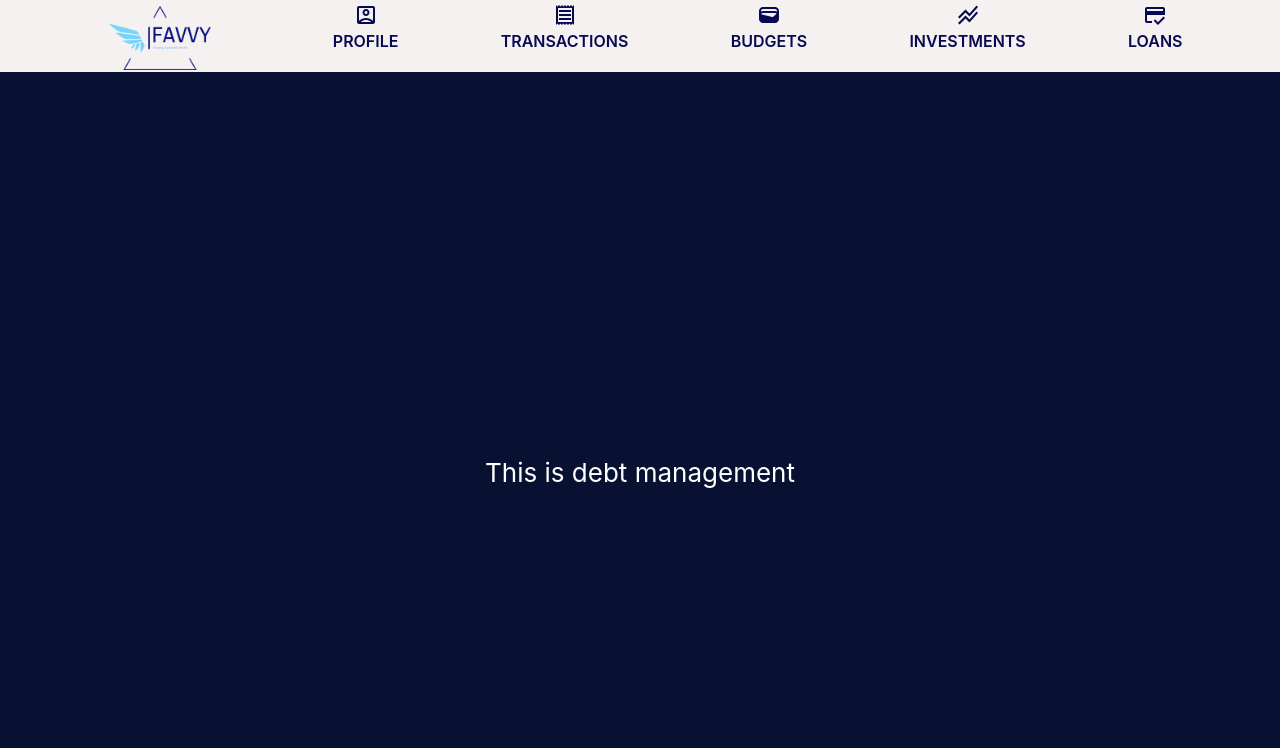
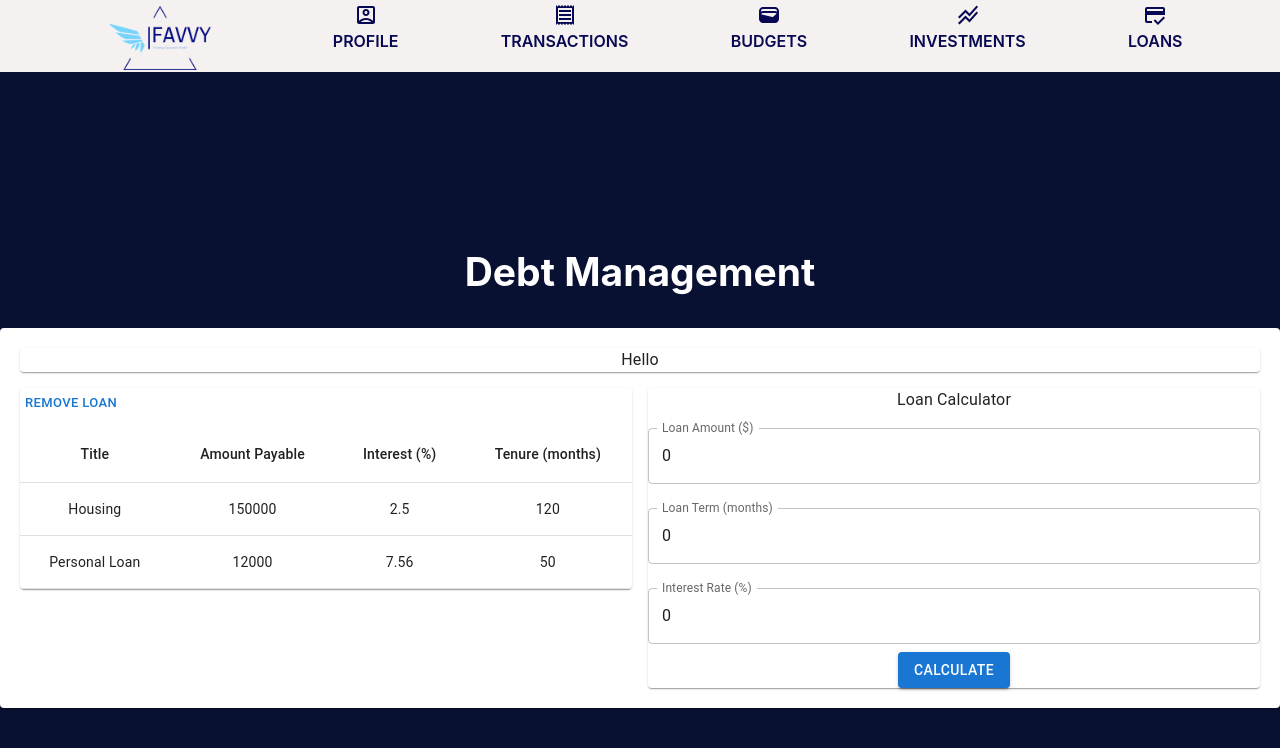
Before and after one commit to ivan89kiat/Favvy_Capstone, a React (Create React App) app: page /loan in a window 1280 px wide. Shown: the top 748 px of the page. Built offline with nearby package versions, Linux system fonts and the light colour scheme; no server answers.

Commit message:
display loan portfolios and added loan calculator

```diff
--- a/src/Components/DebtManagement.js
+++ b/src/Components/DebtManagement.js
@@ -1,5 +1,252 @@
-import React from "react";
+import React, { useState } from "react";
+import {
+  Grid,
+  Paper,
+  Typography,
+  Card,
+  Divider,
+  TextField,
+  Button,
+  CardContent,
+  Box,
+  Tooltip,
+  Stack,
+  Table,
+  TableCell,
+  TableHead,
+  TableRow,
+  TableContainer,
+  TableBody,
+  Modal,
+  FormControl,
+} from "@mui/material";
+import axios from "axios";
 
 export default function DebtManagement() {
-  return <div>This is debt management</div>;
+  const [loanAmount, setLoanAmount] = useState(0);
+  const [loanTerm, setLoanTerm] = useState(0);
+  const [interestRate, setInterestRate] = useState(0);
+  const [EMI, setEMI] = useState(0);
+  const [totalAmount, setTotalAmount] = useState(0);
+  const [totalInterest, setTotalInterest] = useState(0);
+  const [showResult, setShowResult] = useState(false);
+  const [showLoanForm, setShowLoanForm] = useState(false);
+  const [title, setTitle] = useState("");
+  const [data, setData] = useState([
+    { id: 1, title: "Housing", amount: 150000, interest: 2.5, tenure: 120 },
+    {
+      id: 2,
+      title: "Personal Loan",
+      amount: 12000,
+      interest: 7.56,
+      tenure: 50,
+    },
+  ]);
+
+  const style = {
+    position: "absolute",
+    top: "50%",
+    left: "50%",
+    transform: "translate(-50%, -50%)",
+    width: 400,
+    bgcolor: "background.paper",
+    border: "2px solid #000",
+    boxShadow: 24,
+    p: 4,
+  };
+
+  const calculateEMI = () => {
+    let interest = interestRate / 12 / 100;
+    let emi = Math.round(
+      (loanAmount * interest * Math.pow(1 + interest, loanTerm)) /
+        (Math.pow(1 + interest, loanTerm) - 1)
+    );
+
+    let totalPayable = Math.round(emi * loanTerm);
+    let totalInterestPayable = Math.round(totalPayable - loanAmount);
+    setEMI(emi);
+    setTotalAmount(totalPayable);
+    setTotalInterest(totalInterestPayable);
+    setShowResult(true);
+  };
+
+  const resetLoanForm = () => {
+    setShowLoanForm(false);
+    setTitle("");
+  };
+
+  const handleSubmitLoanForm = async (e) => {
+    e.preventDefault();
+    await axios.post(`${process.env.BACKEND_URL}/loan`, {
+      title,
+      loanAmount,
+      loanTerm,
+      totalAmount,
+    });
+  };
+
+  return (
+    <div>
+      <h2>Debt Management</h2>
+
+      <Paper
+        sx={{
+          padding: "20px",
+          marginBottom: "20px",
+        }}
+      >
+        <Grid container spacing={2}>
+          <Grid item xs={12}>
+            <Paper>
+              <Typography>Hello</Typography>
+            </Paper>
+          </Grid>
+          <Divider sx={{ marginBottom: "10px" }} />
+          <Grid item xs={6}>
+            <Paper>
+              <Stack direction="row" spacing={1} sx={{ mb: 1 }}>
+                <Button size="small">Remove Loan</Button>
+              </Stack>
+              <TableContainer>
+                <Table>
+                  <TableHead>
+                    <TableRow>
+                      <TableCell align="center">Title</TableCell>
+                      <TableCell align="center">Amount Payable</TableCell>
+                      <TableCell align="center">Interest (%)</TableCell>
+                      <TableCell align="center">Tenure (months)</TableCell>
+                    </TableRow>
+                  </TableHead>
+                  <TableBody>
+                    {data.map((row) => (
+                      <TableRow key={row.id}>
+                        <TableCell align="center">{row.title}</TableCell>
+                        <TableCell align="center">{row.amount}</TableCell>
+                        <TableCell align="center">{row.interest}</TableCell>
+                        <TableCell align="center">{row.tenure}</TableCell>
+                      </TableRow>
+                    ))}
+                  </TableBody>
+                </Table>
+              </TableContainer>
+            </Paper>
+          </Grid>
+
+          <Grid item xs={6}>
+            <Paper>
+              <Box>
+                <Typography>Loan Calculator</Typography>
+
+                <TextField
+                  label="Loan Amount ($)"
+                  variant="outlined"
+                  value={loanAmount}
+                  margin="normal"
+                  fullWidth
+                  inputProps={{ inputMode: "numeric" }}
+                  onChange={(e) => {
+                    let val = e.target.value;
+                    if (val.match(/[^0-9]/)) {
+                      return e.preventDefault();
+                    }
+                    setLoanAmount(Number(val));
+                  }}
+                />
+                <TextField
+                  label="Loan Term (months)"
+                  variant="outlined"
+                  value={loanTerm}
+                  margin="normal"
+                  fullWidth
+                  inputProps={{ inputMode: "numeric" }}
+                  onChange={(e) => {
+                    let val = e.target.value;
+                    if (val.match(/[^0-9]/)) {
+                      return e.preventDefault();
+                    }
+                    setLoanTerm(Number(val));
+                  }}
+                />
+                <Tooltip
+                  title="Please use Effective Interest Rate for better accuracy"
+                  placement="top"
+                >
+                  <TextField
+                    label="Interest Rate (%)"
+                    variant="outlined"
+                    value={interestRate}
+                    type="number"
+                    margin="normal"
+                    fullWidth
+                    inputProps={{
+                      pattern: "^[0-9]*\\.?[0-9]{0,2}$",
+                    }}
+                    onChange={(e) => {
+                      let val = e.target.value;
+                      if (/^\d*\.?\d{0,2}$/.test(val)) {
+                        setInterestRate(Number(val));
+                      }
+                    }}
+                  />
+                </Tooltip>
+                <Button variant="contained" onClick={calculateEMI}>
+                  Calculate
+                </Button>
+              </Box>
+              {showResult && (
+                <div>
+                  <Card>
+                    <CardContent>Estimated Monthly Payment: ${EMI}</CardContent>
+                  </Card>
+                  <Divider sx={{ marginBottom: "10px" }} />
+                  <Card>
+                    <CardContent>
+                      Total Amount Payable: ${totalAmount}
+                    </CardContent>
+                  </Card>
+                  <Divider sx={{ marginBottom: "10px" }} />
+                  <Card>
+                    <CardContent>
+                      Total Interest Payable: ${totalInterest}
+                    </CardContent>
+                  </Card>
+                  <Button
+                    variant="contained"
+                    onClick={() => setShowLoanForm(true)}
+                  >
+                    Add Loan
+                  </Button>
+                </div>
+              )}
+            </Paper>
+          </Grid>
+        </Grid>
+      </Paper>
+      <Modal open={showLoanForm}>
+        <Box sx={style}>
+          <form>
+            {/* handleSubmitLoanForm */}
+            <FormControl fullWidth>
+              <TextField
+                label="Loan Title"
+                variant="outlined"
+                value={title}
+                onChange={(e) => setTitle(e.target.value)}
+              />
+              <Button variant="contained" type="submit">
+                Confirm
+              </Button>
+              <Button
+                variant="contained"
+                color="secondary"
+                onClick={resetLoanForm}
+              >
+                Cancel
+              </Button>
+            </FormControl>
+          </form>
+        </Box>
+      </Modal>
+    </div>
+  );
 }
--- a/src/Components/Loan.js
+++ /dev/null
@@ -1,5 +0,0 @@
-import React from "react";
-
-export default function Loan() {
-  return <div>This is loan</div>;
-}
--- a/src/Components/LoanPreview.js
+++ /dev/null
@@ -1,5 +0,0 @@
-import React from "react";
-
-export default function LoanPreview() {
-  return <div>This is loan preview</div>;
-}
```
